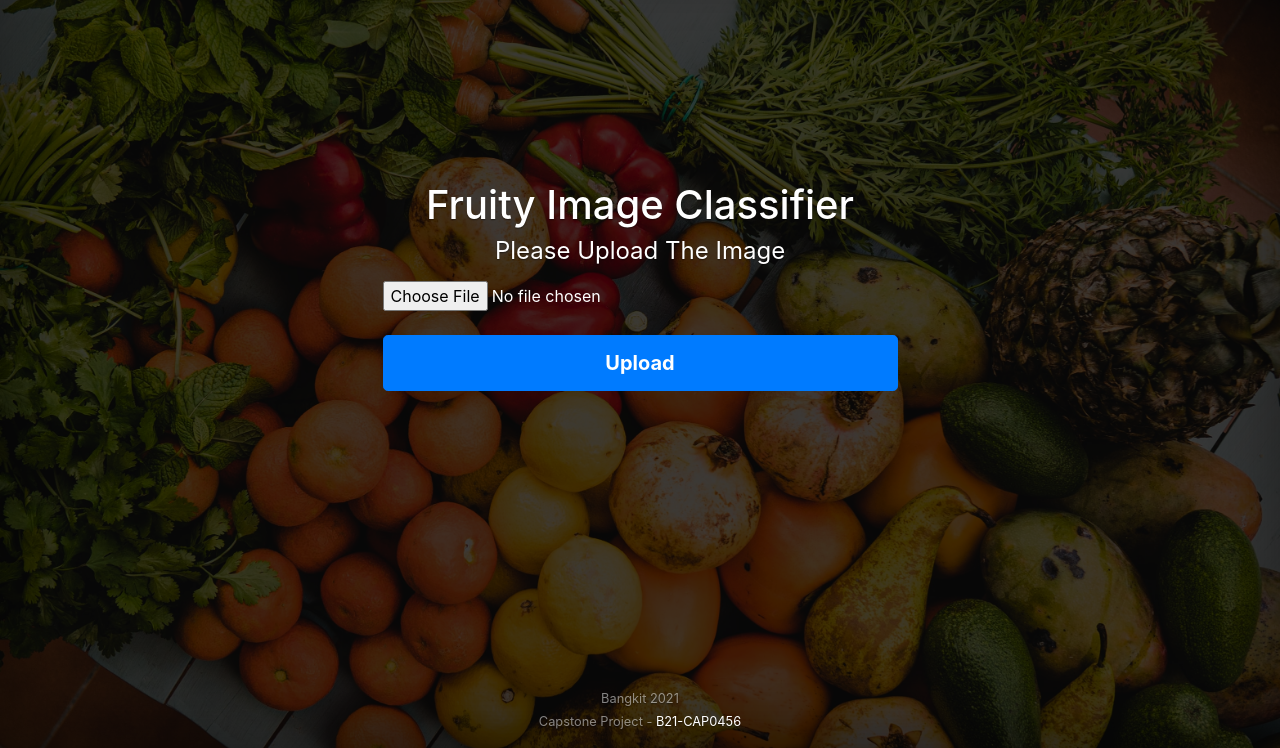
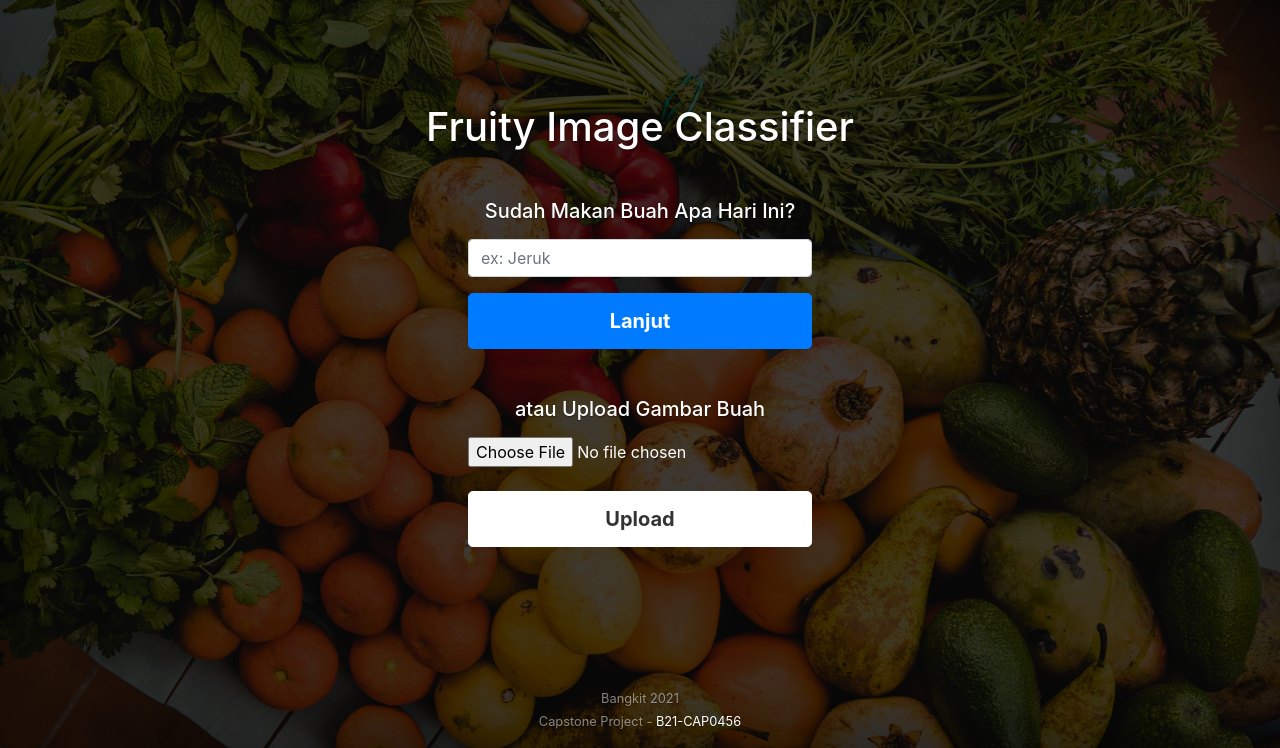
Before and after one commit to ydkrisdiantoro/flask_fruity, a Flask app: page /predict in a window 1280 px wide. Shown: the part 52-800 px from the top of the page. Run offline with Flask 2, Linux system fonts and the light colour scheme; parts of the project's set-up code (start-up, migrations or seed data) failed here and were passed over; some libraries are stand-ins or nearby versions.

Commit message:
update ui index dgn form input text n upload img

```diff
--- a/templates/index.html
+++ b/templates/index.html
@@ -16,14 +16,21 @@
         <main role="main" class="inner cover px-lg-5 my-auto">
 
             <h1 class="cover-heading">Fruity Image Classifier</h1>
-            <h2 class="h4 mb-3 font-weight-normal">Please Upload The Image</h2>
-            <div class="row justify-content-md-center">
-                <div class="col-6">
-                    <form class="form-signin" method=post enctype=multipart/form-data>
+
+            <div class="row justify-content-md-center mt-5">
+                <div class="col-md-auto">
+                    <form action="#" method="POST">
+                        <h5 class="cover-heading">Sudah Makan Buah Apa Hari Ini?</h5>
+                        <input name="nama_buah" class="form-control my-3" type="text" placeholder="ex: Jeruk">
+                        <button type="submit" class="btn btn-lg btn-primary btn-block">Lanjut</button>
+                    </form>
+
+                    <form class="form-signin mt-5" method=post enctype=multipart/form-data>
+                        <h5 class="mb-3 cover-heading">atau Upload Gambar Buah</h5>
                         <input type="file" name="file" class="form-control-file" id="inputfile"  onchange="preview_image(event)">
                         <br />
                         <img id="output-image" class="rounded mx-auto d-block"/>
-                        <button class="btn btn-lg btn-primary btn-block" type="submit">Upload</button>
+                        <button class="btn btn-lg btn-secondary btn-block" type="submit">Upload</button>
                     </form>
                 </div>
             </div>
```
